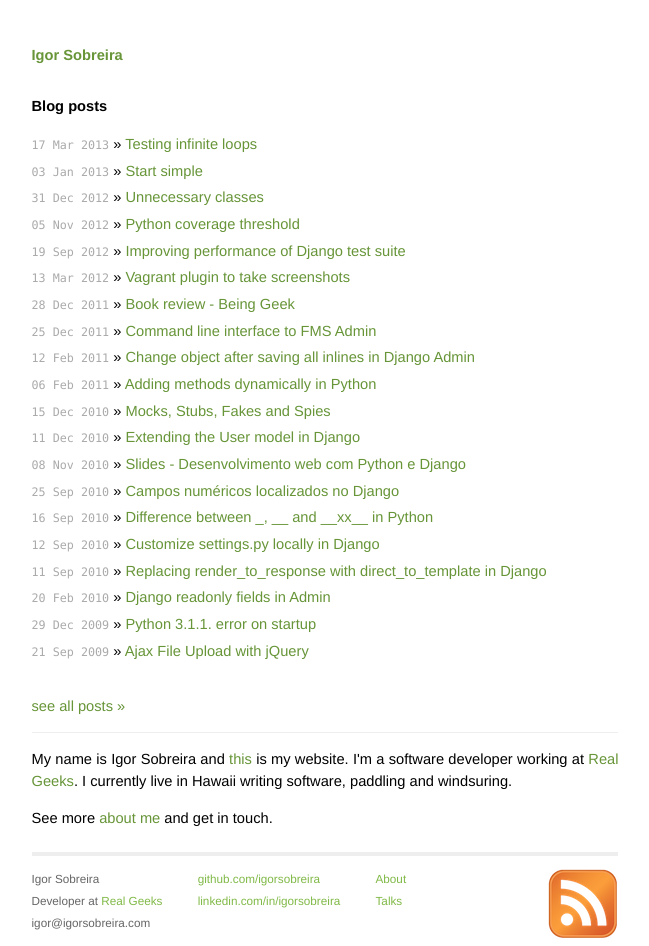
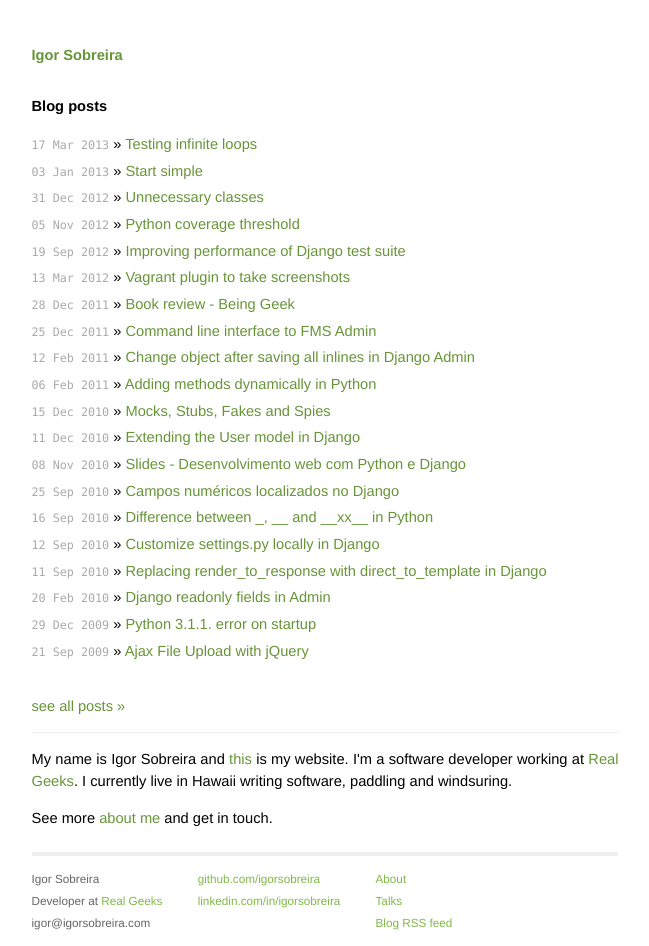
Before and after one commit to igorsobreira/igorsobreira.com, a Jekyll site: the page built from index.html, in a window 1280 px wide. Shown: the whole page, without its empty margins (315-964 px from the left). Built offline with Jekyll 4.4.1, drawn with Linux system fonts in a browser that asks for light colours; Markdown is read by kramdown in place of the engine named in the settings.

Commit message:
small change in footer

```diff
--- a/_layouts/default.html
+++ b/_layouts/default.html
@@ -33,16 +33,12 @@
 				<a href="http://linkedin.com/in/igorsobreira">linkedin.com/in/igorsobreira</a><br />
       </p>
     </div>
-		<div class="contact">
-			<p>
-			  <a href="/about.html">About</a><br />
-				<a href="/talks.html">Talks</a><br />
-			</p>
-		</div>
-    <div class="rss">
-      <a href="/atom.xml">
-        <img src="/assets/img/rss.png" alt="Subscribe to RSS Feed" />
-      </a>
+    <div class="contact">
+        <p>
+          <a href="/about.html">About</a><br />
+          <a href="/talks.html">Talks</a><br />
+          <a href="/atom.xml">Blog RSS feed</a><br />
+        </p>
     </div>
   </div>
 </div>
```
